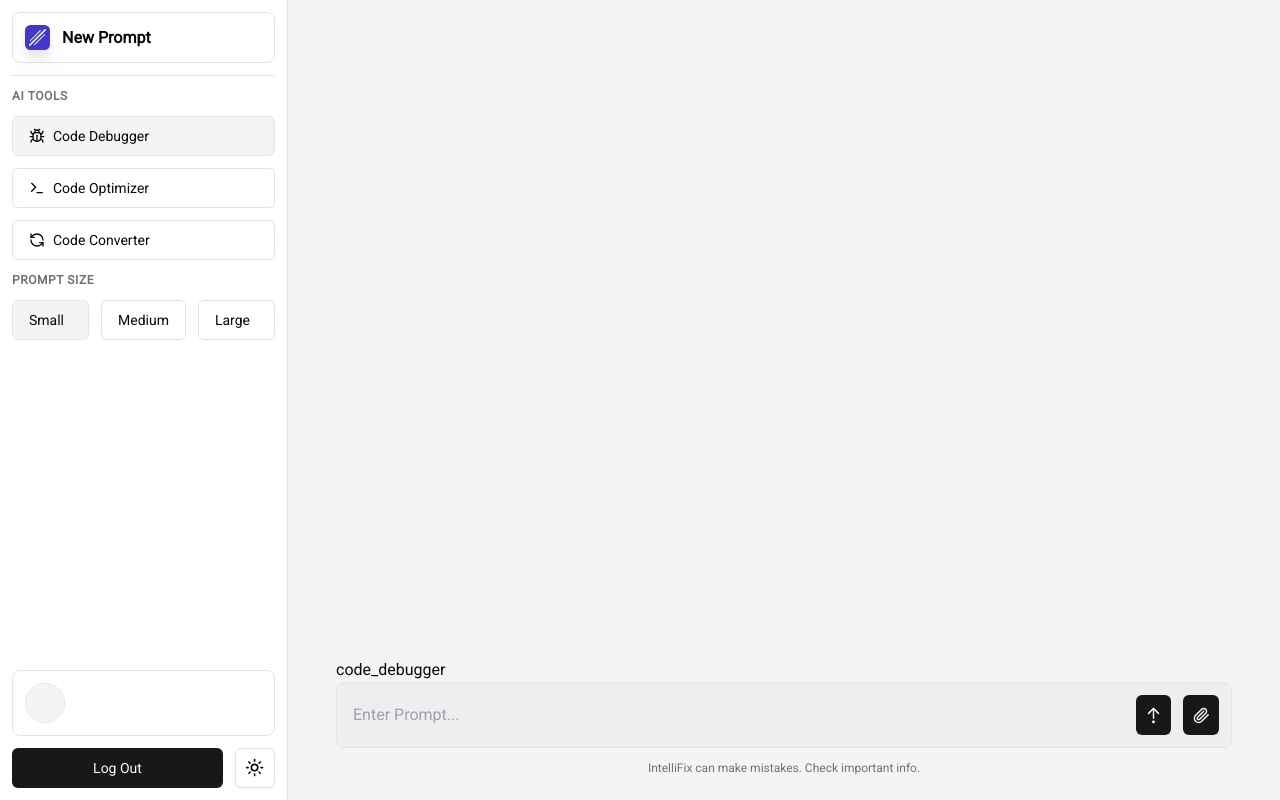
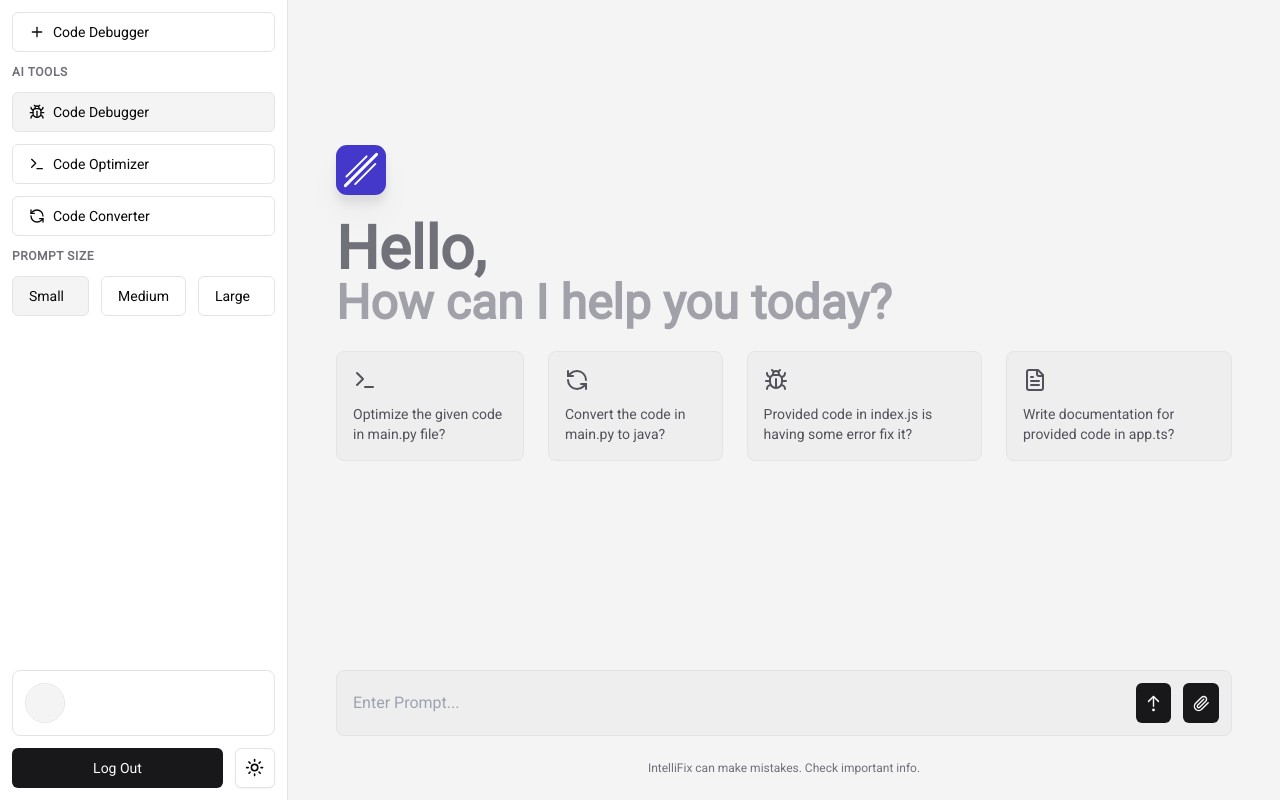
Before and after one commit to Pavitra554/IntelliFix, a Next.js app in the folder client/: page /main in a window 1280 px wide. Built offline with nearby package versions, Linux system fonts and the light colour scheme; no server answers.

Commit message:
ADD: ui compomnents and states added

```diff
--- a/client/app/main/page.tsx
+++ b/client/app/main/page.tsx
@@ -1,32 +1,114 @@
 'use client';
 import React from 'react';
+import Image from 'next/image';
+
+//Components
 import SideBar from '@/components/sidebar/sidebar';
 import { Button } from '@/components/ui/button';
 import useStore from '@/lib/store';
-import { ArrowUpFromDot, Paperclip } from 'lucide-react';
+import UserPrompt from '@/components/chats/user-prompt-card';
+import AiResponse from '@/components/chats/ai-respone-card';
+
+//Icons
+import {
+  ArrowUpFromDot,
+  Bug,
+  Code,
+  Code2,
+  FileText,
+  Paperclip,
+  RefreshCcw,
+  Terminal,
+} from 'lucide-react';
+
+// NextAuth
+import { useSession } from 'next-auth/react';
+import ExamplePromptCard from '@/components/cards/example-prompt';
 
 export default function Home() {
-  const { promptSize, toolMode } = useStore();
-  const [prompt, setPrompt] = React.useState('');
+  const { data: session } = useSession();
+
+  const {
+    prompt,
+    promptSize,
+    toolMode,
+    setPrompt,
+    promptComponents,
+    setPromptComponents,
+  } = useStore();
 
   return (
     <main className="h-screen w-full flex flex-row">
       <SideBar />
 
-      <div className="h-full w-full mx-auto bg-zinc-100 dark:bg-zinc-900 p-3">
-        <div className="w-full h-full max-w-4xl mx-auto flex flex-col justify-end">
-          {/*  Message Area */}
-
-          <div>{toolMode}</div>
+      <div className="h-full w-full mx-auto bg-zinc-100 dark:bg-zinc-900 p-3 hover:">
+        <div className="w-full h-full max-w-4xl mx-auto flex gap-3 flex-col justify-end">
+          {/* Welcome screen */}
+          {promptComponents.length === 0 && (
+            <div className="h-full w-full flex items-center pb-16">
+              <div className="flex flex-col gap-6 items-start">
+                <Image
+                  src={'/logo.svg'}
+                  height={50}
+                  width={50}
+                  alt="Logo"
+                  className="drop-shadow-xl"
+                />
+                <div className="flex flex-col">
+                  <div className="text-6xl text-zinc-500 font-bold">
+                    Hello, {session?.user?.name?.split(' ')[0]}
+                  </div>
+                  <div className="text-5xl text-zinc-400 dark:text-zinc-700 font-bold">
+                    How can I help you today?
+                  </div>
+                </div>
+                <div className="flex flex-row gap-6">
+                  <ExamplePromptCard
+                    icon={<Terminal />}
+                    text="Optimize the given code in main.py file?"
+                  />
+                  <ExamplePromptCard
+                    icon={<RefreshCcw />}
+                    text="Convert the code in main.py to java?"
+                  />
+                  <ExamplePromptCard
+                    icon={<Bug />}
+                    text="Provided code in index.js is having some error fix it?"
+                  />
+                  <ExamplePromptCard
+                    icon={<FileText />}
+                    text="Write documentation for provided code in app.ts?"
+                  />
+                </div>
+              </div>
+            </div>
+          )}
+          {/*  Chat Area */}
+          {promptComponents.length != 0 && (
+            <div className="overflow-y-scroll h-full w-full flex flex-col justify-end gap-3">
+              {promptComponents.map((e, i) => {
+                return e;
+              })}
+            </div>
+          )}
+          {/* Prompt Area */}
           <div className="w-full flex flex-row items-end gap-3 bg-zinc-200/40 dark:bg-zinc-800/40 dark:hover:bg-zinc-800 hover:bg-zinc-200 border rounded-lg p-3 pl-4">
             <textarea
               rows={promptSize}
               value={prompt}
               onChange={(e) => setPrompt(e.target.value)}
               placeholder="Enter Prompt..."
-              className=" my-auto w-full text-zinc-950 d ark:text-white bg-transparent flex outline-none resize-none"
+              className=" my-auto w-full text-zinc-950 dark:text-white bg-transparent flex outline-none resize-none ease-linear duration-100 transition-all"
             ></textarea>
-            <Button size="icon">
+
+            <Button
+              onClick={() => {
+                setPromptComponents(<UserPrompt val={prompt} />);
+                setPromptComponents(<AiResponse />);
+                setPrompt('');
+              }}
+              size="icon"
+            >
               <ArrowUpFromDot size={17} />
             </Button>
             <Button size="icon">
--- /dev/null
+++ b/client/components/cards/example-prompt.tsx
@@ -0,0 +1,14 @@
+import { Code } from 'lucide-react';
+
+type Props = {
+  icon: React.ReactNode;
+  text: string;
+};
+export default function ExamplePromptCard({ text, icon }: Props) {
+  return (
+    <div className="bg-zinc-200/40 dark:bg-zinc-800/40 dark:hover:bg-zinc-800 hover:bg-zinc-200 border p-4 rounded-lg flex flex-col gap-3 cursor-pointer text-zinc-600 dark:text-zinc-400 ease-linear duration-100 select-none">
+      {icon}
+      <div className="text-sm">{text}</div>
+    </div>
+  );
+}
--- /dev/null
+++ b/client/components/chats/ai-respone-card.tsx
@@ -0,0 +1,31 @@
+'use client';
+import Image from 'next/image';
+import { PulseLoader } from 'react-spinners';
+
+export default function AiResponse() {
+  return (
+    <div className="flex flex-row gap-3 items-start">
+      <Image
+        src={'/logo.svg'}
+        height={30}
+        width={30}
+        alt="Logo"
+        className="drop-shadow-xl"
+      />
+      <div className="max-w-[75%] bg-zinc-200/40 dark:bg-zinc-800/40 border p-3 rounded-lg text-zinc-700 dark:text-zinc-300">
+        <PulseLoader size={12} color="rgba(113,113,122,0.7)" />
+        {/* TypeScript is a statically typed superset of JavaScript developed and
+        maintained by Microsoft. It wdas designed to address some of the
+        shortcomings of JavaScript by adding static types, which help in
+        catching errors during development rather than at runtime. Here are some
+        key aspects of TypeScript: Static Typing: TypeScript allows developers
+        to define types for variables, function parameters, and return values.
+        This helps in early detection of type-related errors during the
+        development process. Compiling to JavaScript: TypeScript code is
+        compiled (or transpiled) into plain JavaScript, which means it can run
+        on any environment that JavaScript runs on, including web browsers and
+        Node.js. */}
+      </div>
+    </div>
+  );
+}
--- /dev/null
+++ b/client/components/chats/user-prompt-card.tsx
@@ -0,0 +1,21 @@
+'use client';
+import { useSession } from 'next-auth/react';
+import { Avatar, AvatarFallback, AvatarImage } from '../ui/avatar';
+
+type Props = {
+  val: string;
+};
+export default function UserPrompt({ val }: Props) {
+  const { data: session } = useSession();
+  return (
+    <div className="flex flex-row gap-3 justify-end">
+      <div className="max-w-[75%] bg-zinc-200/40 dark:bg-zinc-800/40 border p-3 rounded-lg text-zinc-700 dark:text-zinc-300">
+        {val}
+      </div>
+      <Avatar className="border">
+        <AvatarImage src={session?.user?.image || ''} alt="user" />
+        <AvatarFallback>{session?.user?.name?.charAt(0)}</AvatarFallback>
+      </Avatar>
+    </div>
+  );
+}
--- a/client/components/sidebar/sidebar.tsx
+++ b/client/components/sidebar/sidebar.tsx
@@ -6,26 +6,22 @@ import { ModeToggle } from '../theme-toggle';
 import { Button } from '../ui/button';
 import { signOut, useSession } from 'next-auth/react';
 import { Avatar, AvatarFallback, AvatarImage } from '../ui/avatar';
-import { Bug, Mail, RefreshCcw, Terminal } from 'lucide-react';
+import { Bug, Mail, Plus, RefreshCcw, Terminal } from 'lucide-react';
 
 export default function SideBar() {
   const { data: session } = useSession();
   const { promptSize, toolMode, setPromptSize, setToolMode } = useStore();
 
   return (
-    <section className="flex bg-white dark:bg-zinc-950 max-w-72 w-full flex-col justify-between border-r p-3">
+    <section className="flex bg-white dark:bg-zinc-950 max-w-72 w-full flex-col justify-between border-r p-3 ">
       <div className="flex flex-col gap-3">
-        <button className="flex flex-row items-center gap-3 w-full border rounded-lg p-3 hover:bg-zinc-200 dark:hover:bg-zinc-800 ease-linear duration-100 ">
-          <Image
-            src={'/logo.svg'}
-            height={25}
-            width={25}
-            alt="Logo"
-            className="drop-shadow-xl"
-          />
-          <div className="font-semibold ">New Prompt </div>
-        </button>
-        <div className="border-b"></div>
+        <Button
+          onClick={() => setToolMode('code_debugger')}
+          className={`flex justify-start dark:hover:bg-zinc-800 hover:bg-zinc-200`}
+          variant="outline"
+        >
+          <Plus className="mr-2 h-4 w-4" /> Code Debugger
+        </Button>
         <div className="text-xs text-zinc-500 font-bold tracking-wider">
           AI TOOLS
         </div>
--- a/client/lib/store.ts
+++ b/client/lib/store.ts
@@ -1,14 +1,20 @@
 import { create } from 'zustand';
 
 interface State {
+  prompt: string;
   promptSize: number;
   toolMode: string;
+  promptComponents: any[];
+  setPrompt: (message: string) => void;
   setPromptSize: (size: number) => void;
   setToolMode: (size: string) => void;
+  setPromptComponents: (prompt: any) => void;
 }
 
 const useStore = create<State>((set) => ({
+  prompt: '',
   promptSize: 1,
+  promptComponents: [],
   toolMode: 'code_debugger',
   setPromptSize: (size: number) => {
     set(() => ({ promptSize: size }));
@@ -16,6 +22,14 @@ const useStore = create<State>((set) => ({
   setToolMode: (mode: string) => {
     set(() => ({ toolMode: mode }));
   },
+  setPromptComponents: (promptComponent: any) => {
+    set((state) => ({
+      promptComponents: [...state.promptComponents, promptComponent],
+    }));
+  },
+  setPrompt: (message: string) => {
+    set(() => ({ prompt: message }));
+  },
 }));
 
 export default useStore;
--- a/client/package.json
+++ b/client/package.json
@@ -22,6 +22,7 @@
     "react": "^18",
     "react-dom": "^18",
     "react-icons": "^5.2.0",
+    "react-spinners": "^0.13.8",
     "tailwind-merge": "^2.3.0",
     "tailwindcss-animate": "^1.0.7",
     "zustand": "^4.5.2"
```
Also changed, not shown: 1 other file (tests, documents, lock files or other folders).
